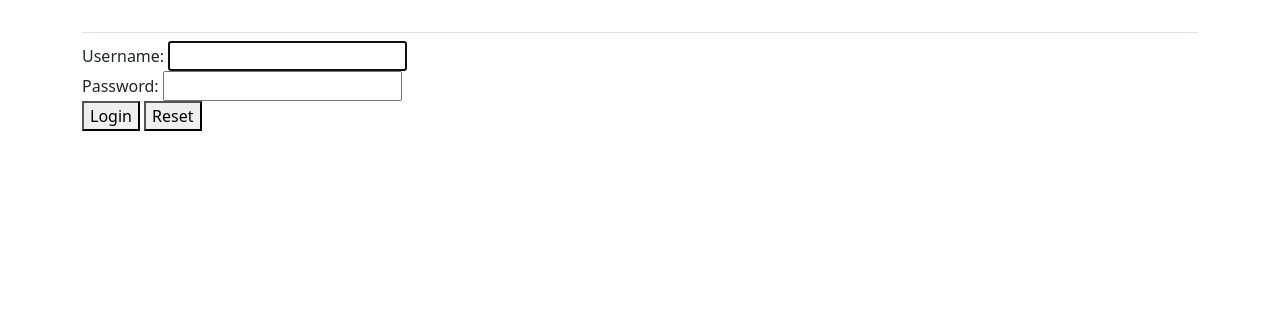
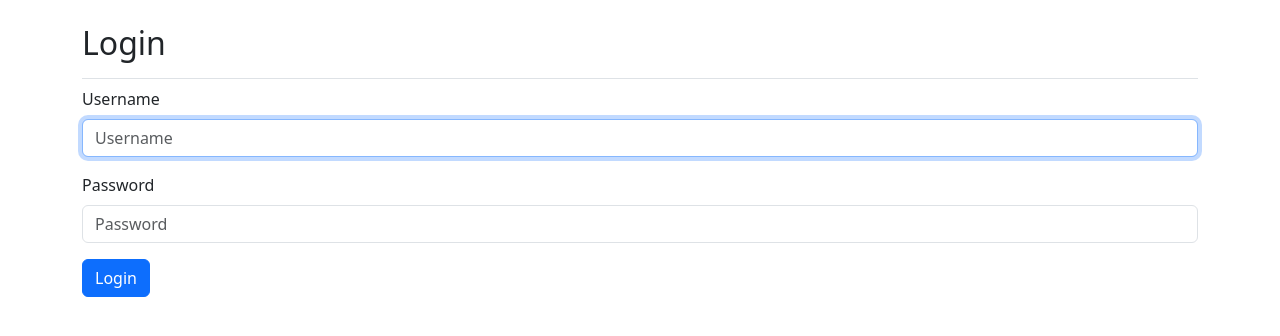
Before and after one commit to Szumapman/GoIT_h10_django, a Django app: page /users/login/ in a window 1280 px wide. Shown: the part 58-394 px from the top of the page. Run offline with Django 5.2, Linux system fonts and the light colour scheme; some libraries are stand-ins or nearby versions.

Commit message:
Update login.html

```diff
--- a/users/templates/users/login.html
+++ b/users/templates/users/login.html
@@ -1,37 +1,14 @@
 {% extends "quotes_app/base.html" %}
+{% load django_bootstrap5 %}
+
+{% block title %}
+  <h2>Login</h2>
+{% endblock title %}
 
 {% block content %}
-{% if messages %}
-<div>
-    {% for message in messages %}
-      <div
-        {% if message.tags %}
-          class="alert-{{ message.tags }}"
-        {% endif %}>
-          {{ message }}
-      </div>
-    {% endfor %}
-</div>
-{% endif %}
-
-<form action="{% url 'users:login' %}" method="post">
-    {% csrf_token %}
-    <div>
-        <label> Username:
-            {{ form.username }}
-        </label>
-    </div>
-
-    <div>
-        <label>Password:
-            {{ form.password }}
-        </label>
-    </div>
-
-    <div class="grid">
-        <button type="submit">Login</button>
-        <button type="reset" class="secondary">Reset</button>
-    </div>
-</form>
-
+    <form action="{% url 'users:login' %}" method="post">
+        {% csrf_token %}
+        {% bootstrap_form form %}
+        {% bootstrap_button button_type="submit" content="Login" %}
+    </form>
 {% endblock content %}
```
